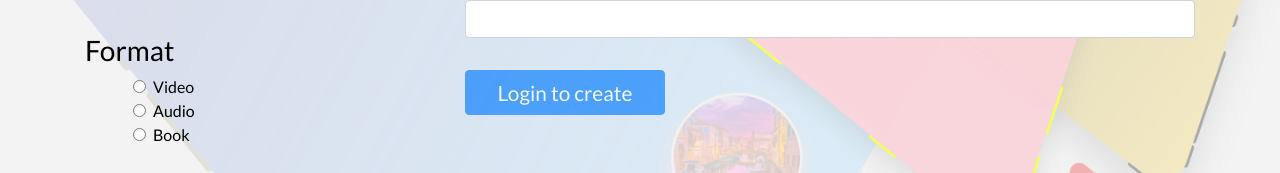
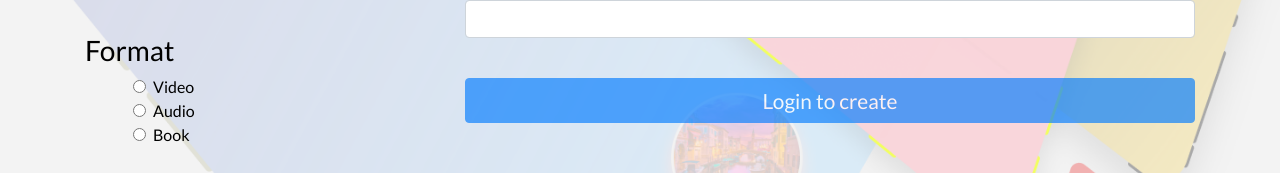
Before and after one commit to PetrovIlyuha/sci-waves, a Next.js app in the folder client/: page /user/link/create in a window 1280 px wide. Shown: the part 489-662 px from the top of the page. Built offline with nearby package versions, Linux system fonts and the light colour scheme; no server answers.

Commit message:
reconciliation of the styling conflicts while bootstrap is not removed

```diff
--- a/client/pages/user/link/create.jsx
+++ b/client/pages/user/link/create.jsx
@@ -98,10 +98,10 @@ const CreateLink = ({ token }) => {
       <Message success={success} error={error} />
       <div className='row' style={{ marginTop: 100 }}>
         <div className='col-md-12'>
-          <h2 className=' text-center'>Create New Resource Link</h2>
+          <h2 className='text-center'>Create New Resource Link</h2>
           <br />
           <div className='row'>
-            <div className='col-md-4 '>
+            <div className='col-md-4'>
               <h3>Categories</h3>
               <div className='form-group mr-3' style={{ overflowY: "hidden" }}>
                 <ul
@@ -220,10 +220,10 @@ const CreateLink = ({ token }) => {
                   />
                 </div>
                 <button
-                  className='btn btn-primary mt-3'
+                  className='btn btn-primary mt-4'
                   style={{
                     cursor: "pointer",
-                    width: "200px",
+                    width: "100%",
                     fontSize: "1.3rem",
                   }}
                   disabled={!token}>
```
Also changed, not shown: client/pages/user/index.js (+7 -5 lines).
